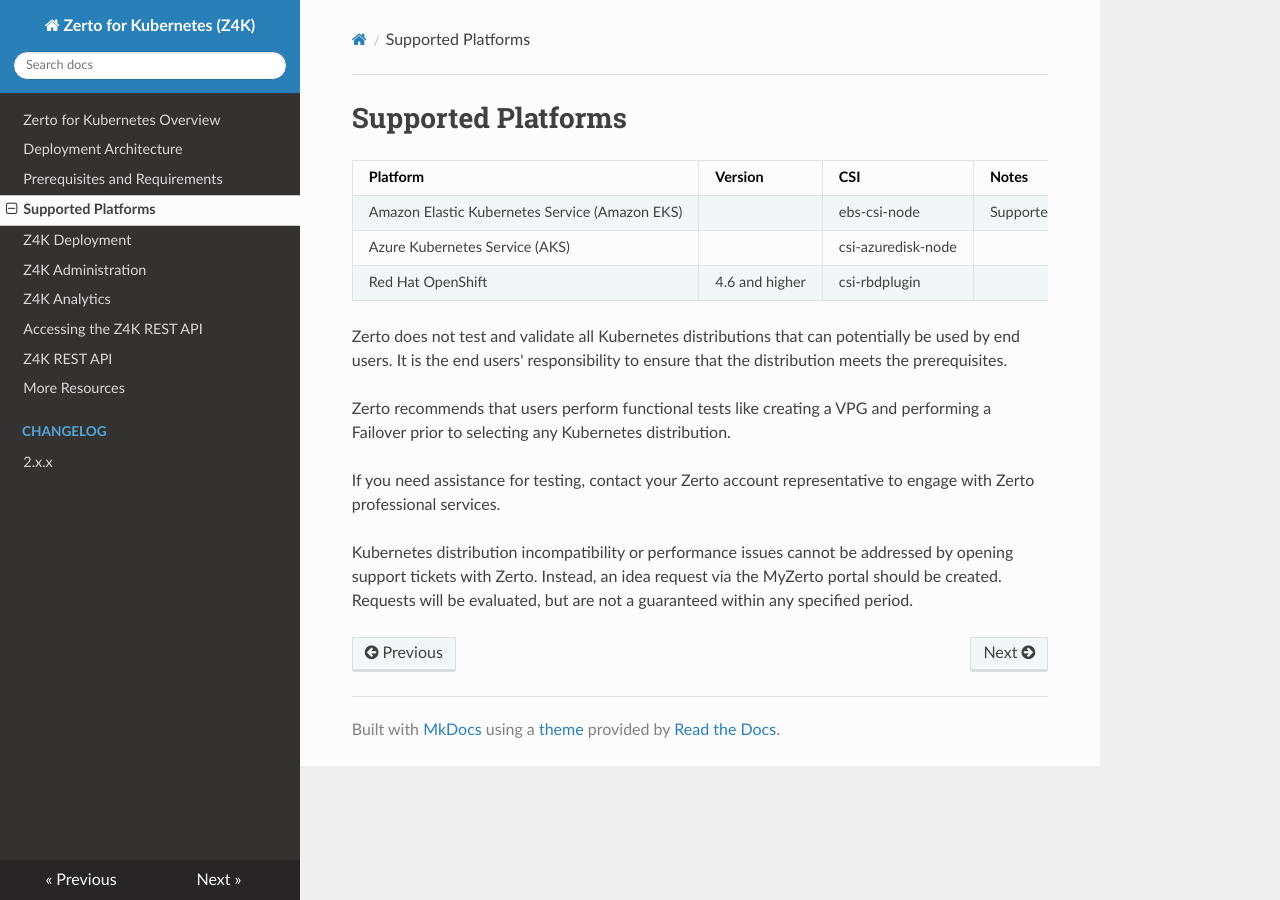
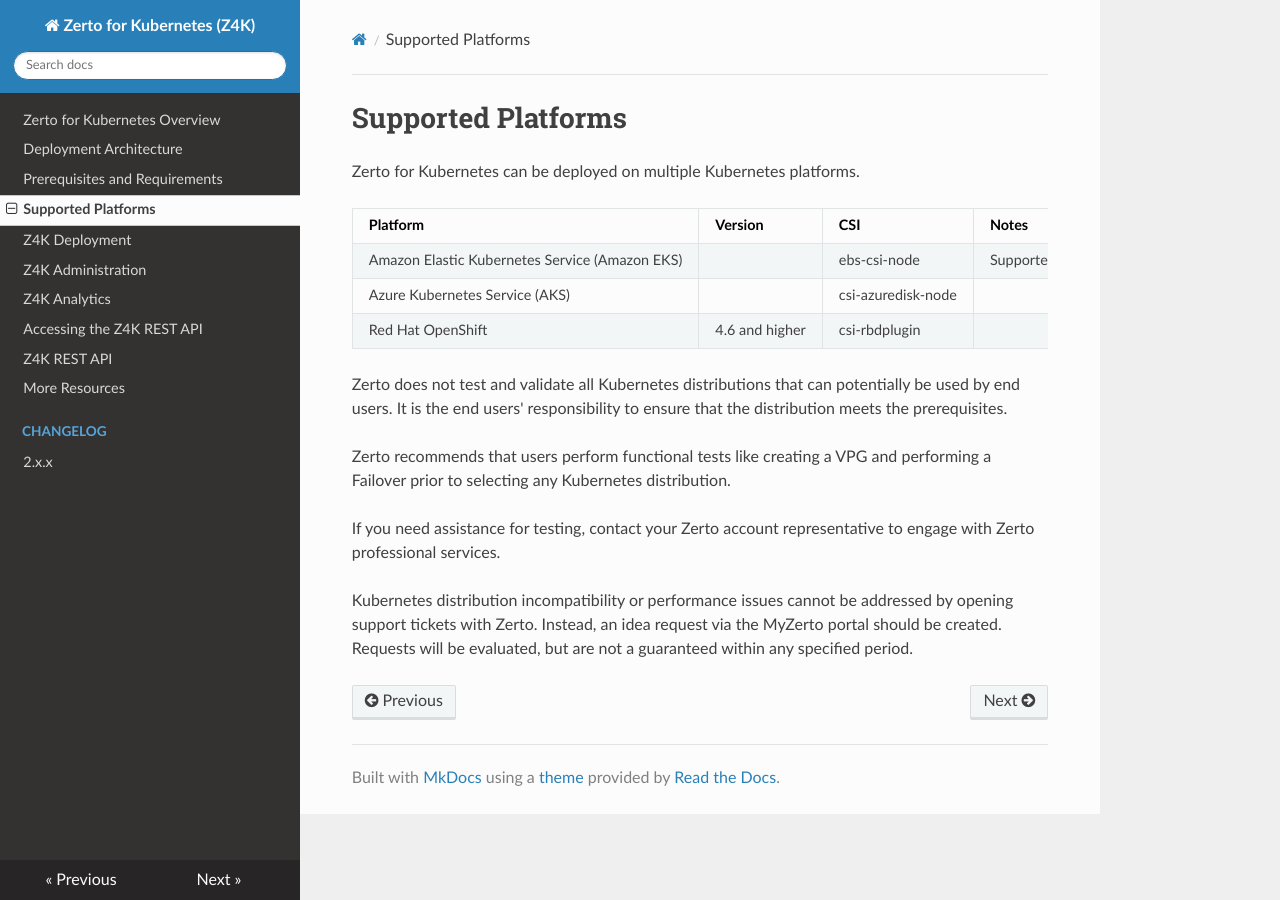
Before and after one commit to ZertoPublic/Z4K, an MkDocs documentation site: the page built from docs/SupportedPlatforms.md, in a window 1280 px wide. Built offline with MkDocs 1.6.1, drawn with Linux system fonts in a browser that asks for light colours.

Commit message:
Update SupportedPlatforms.md

```diff
--- a/docs/SupportedPlatforms.md
+++ b/docs/SupportedPlatforms.md
@@ -1,4 +1,6 @@
 # Supported Platforms
+
+Zerto for Kubernetes can be deployed on multiple Kubernetes platforms.
 
 | Platform                             | Version  |  CSI| Notes |
 | ------------------------------------ |--|--- |--- |
```
